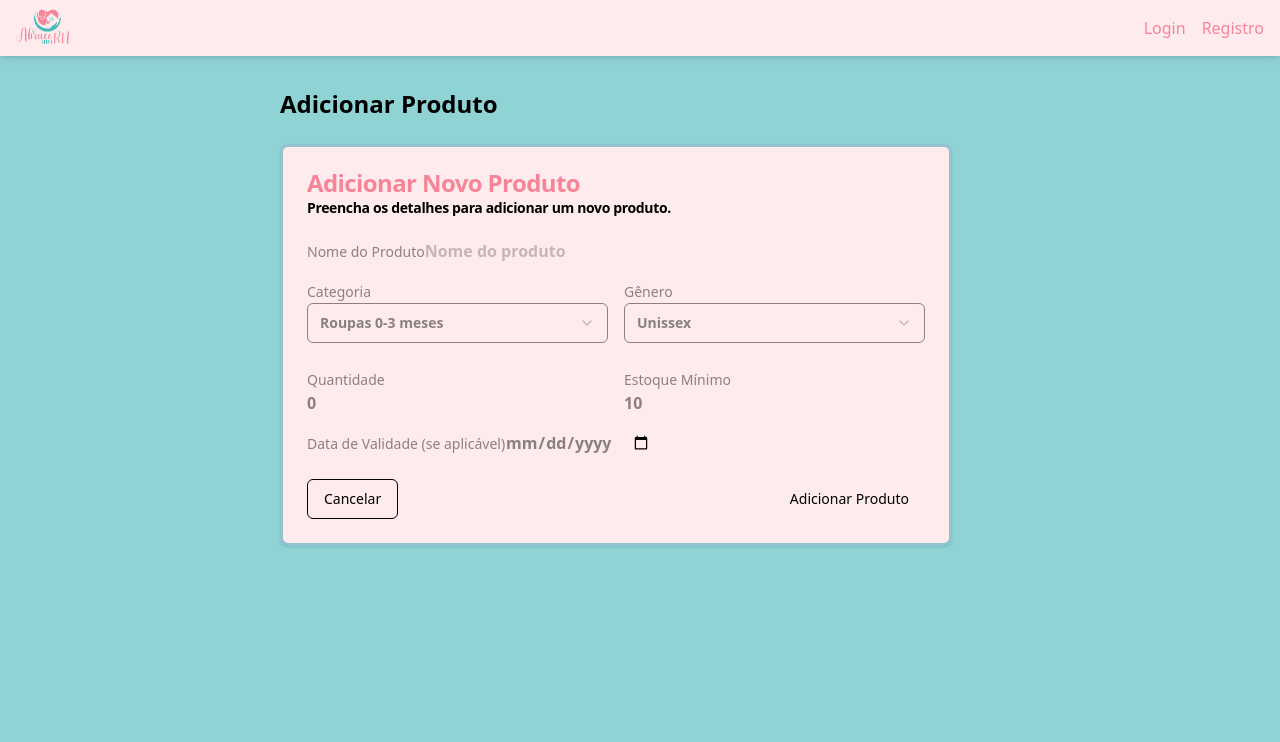
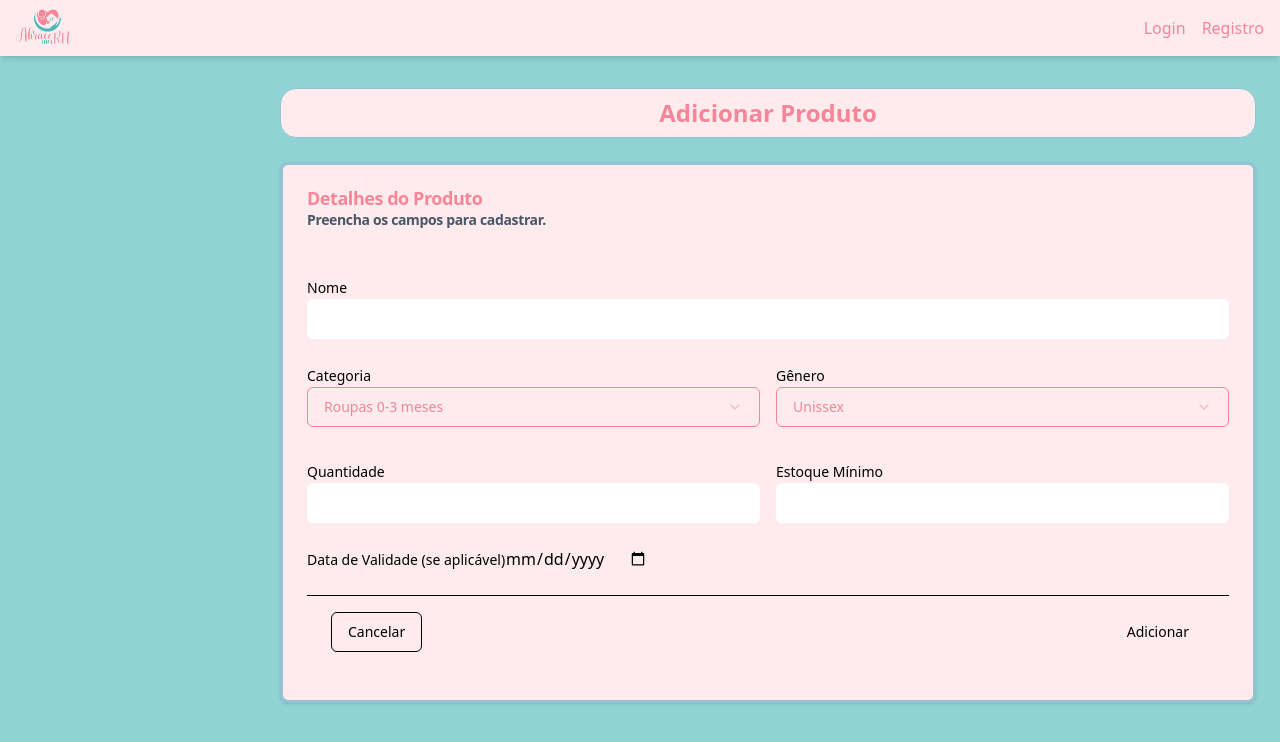
Before and after one commit to DavigSo/storage-manager-frontend, a React (Vite) app: page /products/add in a window 1280 px wide. Shown: the top 742 px of the page. Built offline with nearby package versions, Linux system fonts and the light colour scheme.

Commit message:
integração e estilização das funções de adicionar, editar e ver detalhes completas

```diff
--- a/src/App.jsx
+++ b/src/App.jsx
@@ -6,7 +6,7 @@ import NavBar from './components/Layout/NavBar';
 import Sidebar from './components/Layout/SideBar';
 import Dashboard from './pages/Dashboard';
 import Products from './pages/Products';
-import ProductDetail from "./pages/ProductDetail";
+import ProductDetail from './pages/ProductDetail';
 import ProductForm from './components/forms/ProductForm';
 import { ProductProvider } from './contexts/ProductContext';
 import { Toaster } from './components/ui/toaster';
@@ -25,40 +25,13 @@ function App() {
           <Route path="/" element={<Login />} />
           <Route path="/login" element={<Login />} />
           <Route path="/register" element={<Register />} />
-          <Route path="/dashboard" element={<Dashboard/>} />
+          <Route path="/dashboard" element={<Dashboard />} />
           <Route path="/products" element={<Products />} />
-          <Route
-            path="/products/:id"
-            element={
-              <div className="pt-16 pl-64">
-                <div className="p-6">
-                  <h1 className="text-2xl font-bold mb-6">Detalhes do Produto</h1>
-                  <ProductDetail />
-                </div>
-              </div>
-            }
-          />
-          <Route
-            path="/products/add"
-            element={
-              <div className="pt-16 pl-64">
-                <div className="p-6">
-                  <h1 className="text-2xl font-bold mb-6">Adicionar Produto</h1>
-                  <ProductForm />
-                </div>
-              </div>
-            }
-          />
+          <Route path="/products/:id" element={<ProductDetail />} />
+          <Route path="/products/add" element={<ProductForm />} />
           <Route
             path="/products/edit/:id"
-            element={
-              <div className="pt-16 pl-64">
-                <div className="p-6">
-                  <h1 className="text-2xl font-bold mb-6">Editar Produto</h1>
-                  <ProductForm isEdit={true} />
-                </div>
-              </div>
-            }
+            element={<ProductForm isEdit={true} />}
           />
         </Routes>
       </div>
--- a/src/components/forms/LoginForm.jsx
+++ b/src/components/forms/LoginForm.jsx
@@ -17,7 +17,7 @@ function LoginForm() {
 
   return (
     <div className="w-full max-w-md">
-      <div className="rounded-lg bg-[#feebee] text-card-foreground shadow-sm">
+      <div className="p-2 rounded-lg bg-[#feebee] text-card-foreground shadow-sm">
         <h1 className="flex flex-col space-y-1.5 p-6 text-5xl font-bold text-[#f68597]">
           Acessar Conta
         </h1>
--- a/src/components/forms/ProductForm.jsx
+++ b/src/components/forms/ProductForm.jsx
@@ -1,8 +1,12 @@
-import { useEffect, useState } from 'react';
+import React, { useEffect, useState } from 'react';
 import { useNavigate } from 'react-router-dom';
-import { useProducts,getCategoryOptions,getGenderOptions } from '../../contexts/ProductContext';
+import {
+  useProducts,
+  getCategoryOptions,
+  getGenderOptions,
+} from '../../contexts/ProductContext';
 import { Button } from '../ui/button';
-
+import Input from '../ui/Input';
 import {
   Select,
   SelectContent,
@@ -13,10 +17,10 @@ import {
 import {
   Card,
   CardContent,
+  CardHeader,
+  CardTitle,
   CardDescription,
   CardFooter,
-  CardHeader,
-  CardTitle,
 } from '../ui/card';
 import Label from '../ui/LABEL.JSX';
 
@@ -44,12 +48,20 @@ export function ProductForm({ productId, isEdit = false }) {
     }
   }, [isEdit, productId, getProductById]);
 
-  const handleSubmit = async (e) => {
+  const handleSubmit = async e => {
     e.preventDefault();
-    const productData = { name, category, gender, quantity, minimumStock, expirationDate: expirationDate || undefined };
-    let success;
-    if (isEdit && productId) success = await updateProduct(productId, productData);
-    else success = await addProduct(productData);
+    const data = {
+      name,
+      category,
+      gender,
+      quantity,
+      minimumStock,
+      expirationDate: expirationDate || undefined,
+    };
+    const success =
+      isEdit && productId
+        ? await updateProduct(productId, data)
+        : await addProduct(data);
     if (success) navigate('/products');
   };
 
@@ -57,30 +69,57 @@ export function ProductForm({ productId, isEdit = false }) {
   const genderOptions = getGenderOptions();
 
   return (
-    <div className="w-full max-w-2xl">
+    <div className="pt-16 pl-64">
+      <div className="p-6">
+        <div className="text-2xl text-center text-[#f68597] border-[#93c2d2] bg-[#feebee] p-2 border rounded-2xl font-bold mb-6">
+          <h1 className="text-2xl font-bold">
+            {isEdit ? 'Editar Produto' : 'Adicionar Produto'}
+          </h1>
+        </div>
         <Card>
           <CardHeader>
-          <CardTitle>{isEdit ? 'Editar Produto' : 'Adicionar Novo Produto'}</CardTitle>
-          <CardDescription>
-            {isEdit ? 'Edite as informações do produto existente.' : 'Preencha os detalhes para adicionar um novo produto.'}
+            <CardTitle className="text-lg">Detalhes do Produto</CardTitle>
+            <CardDescription className="text-sm text-gray-600">
+              {isEdit
+                ? 'Atualize os campos desejados.'
+                : 'Preencha os campos para cadastrar.'}
             </CardDescription>
           </CardHeader>
-        <form onSubmit={handleSubmit}>
-          <CardContent className="space-y-4">
+          <form onSubmit={handleSubmit} className="p-6 space-y-6">
             <div className="space-y-2">
-              <Label htmlFor="name">Nome do Produto</Label>
-              <input id="name" value={name} onChange={(e) => setName(e.target.value)} required placeholder="Nome do produto" />
+              <Label htmlFor="name">Nome</Label>
+              <Input
+                id="name"
+                value={name}
+                onChange={e => setName(e.target.value)}
+                placeholder="Nome do produto"
+                required
+              />
             </div>
+
             <div className="grid grid-cols-1 md:grid-cols-2 gap-4">
               <div className="space-y-2">
                 <Label htmlFor="category">Categoria</Label>
                 <Select value={category} onValueChange={setCategory}>
-                  <SelectTrigger id="category">
-                    <SelectValue placeholder="Selecione uma categoria" />
+                  <SelectTrigger
+                    id="category"
+                    className="
+    flex items-center gap-2 px-4 py-2 rounded-md text-sm font-medium
+    transition-colors transition-transform duration-200
+    hover:bg-[#f68597] hover:text-white hover:scale-105 cursor-pointer
+  "
+                  >
+                    <SelectValue placeholder="Selecione categoria" />
                   </SelectTrigger>
-                  <SelectContent>
-                    {categoryOptions.map((option) => (
-                      <SelectItem key={option.value} value={option.value}>{option.label}</SelectItem>
+                  <SelectContent className="text-[#f68597] border-[#93c2d2] bg-[#feebee] p-2 border rounded-2xl">
+                    {categoryOptions.map(opt => (
+                      <SelectItem
+                        key={opt.value}
+                        value={opt.value}
+                        className="cursor-pointer transition-colors transition-transform duration-200 hover:bg-[#f68597] hover:text-white hover:scale-105"
+                      >
+                        {opt.label}
+                      </SelectItem>
                     ))}
                   </SelectContent>
                 </Select>
@@ -88,44 +127,94 @@ export function ProductForm({ productId, isEdit = false }) {
               <div className="space-y-2">
                 <Label htmlFor="gender">Gênero</Label>
                 <Select value={gender} onValueChange={setGender}>
-                  <SelectTrigger id="gender">
-                    <SelectValue placeholder="Selecione o gênero" />
+                  <SelectTrigger
+                    id="gender"
+                    className="
+    flex items-center gap-2 px-4 py-2 rounded-md text-sm font-medium
+    transition-colors transition-transform duration-200
+    hover:bg-[#f68597] hover:text-white hover:scale-105 cursor-pointer
+  "
+                  >
+                    <SelectValue placeholder="Selecione gênero" />
                   </SelectTrigger>
-                  <SelectContent>
-                    {genderOptions.map((option) => (
-                      <SelectItem key={option.value} value={option.value}>{option.label}</SelectItem>
+                  <SelectContent className="text-[#f68597] border-[#93c2d2] bg-[#feebee] p-2 border rounded-2xl">
+                    {genderOptions.map(opt => (
+                      <SelectItem
+                        key={opt.value}
+                        value={opt.value}
+                        className="cursor-pointer transition-colors transition-transform duration-200 hover:bg-[#f68597] hover:text-white hover:scale-105"
+                      >
+                        {opt.label}
+                      </SelectItem>
                     ))}
                   </SelectContent>
                 </Select>
               </div>
             </div>
+
             <div className="grid grid-cols-1 md:grid-cols-2 gap-4">
               <div className="space-y-2">
                 <Label htmlFor="quantity">Quantidade</Label>
-                <input id="quantity" type="number" min="0" value={quantity} onChange={(e) => setQuantity(Number(e.target.value))} required />
+                <Input
+                  id="quantity"
+                  type="number"
+                  min={0}
+                  value={quantity}
+                  onChange={e => setQuantity(Number(e.target.value))}
+                  required
+                />
+              </div>
+              <div className="space-y-2">
+                <Label htmlFor="minimumStock">Estoque Mínimo</Label>
+                <Input
+                  id="minimumStock"
+                  type="number"
+                  min={0}
+                  value={minimumStock}
+                  onChange={e => setMinimumStock(Number(e.target.value))}
+                  required
+                />
+              </div>
             </div>
 
             <div className="space-y-2">
-                <Label htmlFor="minimumStock">Estoque Mínimo</Label>
-                <input id="minimumStock" type="number" min="0" value={minimumStock} onChange={(e) => setMinimumStock(Number(e.target.value))} required />
+              <Label htmlFor="expirationDate">
+                Data de Validade (se aplicável)
+              </Label>
+              <input
+                id="expirationDate"
+                type="date"
+                value={expirationDate}
+                onChange={e => setExpirationDate(e.target.value)}
+              />
             </div>
-            </div>
-            <div className="space-y-2">
-              <Label htmlFor="expirationDate">Data de Validade (se aplicável)</Label>
-              <input id="expirationDate" type="date" value={expirationDate} onChange={(e) => setExpirationDate(e.target.value)} />
-            </div>
-          </CardContent>
-          <CardFooter className="flex justify-between">
-            <Button type="button" variant="outline" onClick={() => navigate('/products')}>
+            <CardFooter className="flex justify-between border-t pt-4">
+              <Button
+                type="button"
+                variant="outline"
+                onClick={() => navigate('/products')}
+                className="p-2 rounded-md cursor-pointer transition-colors transition-transform duration-200 hover:bg-[#f68597] hover:text-white hover:scale-105"
+              >
                 Cancelar
               </Button>
-            <Button type="submit" disabled={loading}>
-              {loading ? 'Salvando...' : isEdit ? 'Salvar Alterações' : 'Adicionar Produto'}
+              <Button
+                type="submit"
+                disabled={loading}
+                className="p-2 rounded-md cursor-pointer transition-colors transition-transform duration-200 hover:bg-[#f68597] hover:text-white hover:scale-105"
+              >
+                {loading
+                  ? isEdit
+                    ? 'Salvando...'
+                    : 'Adicionando...'
+                  : isEdit
+                    ? 'Salvar'
+                    : 'Adicionar'}
               </Button>
             </CardFooter>
           </form>
         </Card>
       </div>
+    </div>
   );
 }
 
--- a/src/components/ui/select.jsx
+++ b/src/components/ui/select.jsx
@@ -12,7 +12,7 @@ export const SelectTrigger = React.forwardRef(
     <SelectPrimitive.Trigger
       ref={ref}
       className={cn(
-        'flex h-10 w-full items-center justify-between rounded-md border border-input bg-background px-3 py-2 text-sm ring-offset-background placeholder:text-muted-foreground focus:outline-none focus:ring-2 focus:ring-ring focus:ring-offset-2 disabled:cursor-not-allowed disabled:opacity-50 [&>span]:line-clamp-1',
+        'flex h-10 w-full items-center justify-between rounded-md border border-[#f68597] text-[#f68597] border-input bg-background px-3 py-2 text-sm ring-offset-background placeholder:text-muted-foreground focus:outline-none focus:ring-2 focus:ring-ring focus:ring-offset-2 disabled:cursor-not-allowed disabled:opacity-50 [&>span]:line-clamp-1',
         className
       )}
       {...props}
--- a/src/pages/ProductDetail.jsx
+++ b/src/pages/ProductDetail.jsx
@@ -1,9 +1,19 @@
-import { useEffect, useState } from 'react';
+import React, { useEffect, useState } from 'react';
 import { useParams, useNavigate } from 'react-router-dom';
 import { useAuth } from '../contexts/AuthContext';
-import { useProducts, getCategoryName, getGenderName } from '@/contexts/ProductContext';
+import {
+  useProducts,
+  getCategoryName,
+  getGenderName,
+} from '@/contexts/ProductContext';
 import { Button } from '../components/ui/button';
-import { Card, CardContent, CardHeader, CardTitle } from '@/components/ui/card';
+import {
+  Card,
+  CardContent,
+  CardHeader,
+  CardTitle,
+  CardDescription,
+} from '../components/ui/card';
 import { Badge } from '../components/ui/badge';
 import { Edit, ArrowLeft, Trash2 } from 'lucide-react';
 import {
@@ -17,28 +27,24 @@ import {
 
 export function ProductDetail() {
   const { id } = useParams();
+  const navigate = useNavigate();
   const { isAuthenticated, isLoading } = useAuth();
   const { getProductById, deleteProduct, loading } = useProducts();
-  const navigate = useNavigate();
-  const [showDeleteDialog, setShowDeleteDialog] = useState(false);
+  const [openDelete, setOpenDelete] = useState(false);
 
   useEffect(() => {
-    if (!isLoading && !isAuthenticated) {
-      navigate('/login');
-    }
+    if (!isLoading && !isAuthenticated) navigate('/login');
   }, [isAuthenticated, isLoading, navigate]);
 
   const product = id ? getProductById(id) : null;
-  const isLowStock = product ? product.quantity < product.minimumStock : false;
+  const lowStock = product ? product.quantity < product.minimumStock : false;
 
   const handleDelete = async () => {
     if (id) {
-      const success = await deleteProduct(id);
-      if (success) {
-        navigate('/products');
+      const ok = await deleteProduct(id);
+      if (ok) navigate('/products');
     }
-    }
-    setShowDeleteDialog(false);
+    setOpenDelete(false);
   };
 
   if (isLoading || loading) {
@@ -53,18 +59,20 @@ export function ProductDetail() {
     return (
       <div className="pt-16 pl-64">
         <div className="p-6">
-          <Button variant="outline" onClick={() => navigate('/products')} className="mb-6">
-            <ArrowLeft className="h-4 w-4 mr-2" />
+          <div className="text-2xl text-center text-[#f68597] border-[#93c2d2] bg-[#feebee] p-2 border rounded-2xl font-bold mb-6">
+            <h1 className="text-2xl font-bold">Produto Não Encontrado</h1>
+          </div>
+          <Card>
+            <CardContent className="p-6 text-center">
+              <p className="text-muted-foreground">
+                Este produto não existe ou foi removido.
+              </p>
+              <Button
+                onClick={() => navigate('/products')}
+                className="mt-4 p-2 rounded-md transition-colors transition-transform duration-200 hover:bg-[#f68597] hover:text-white hover:scale-105"
+              >
                 Voltar para Produtos
               </Button>
-          <Card className="max-w-3xl mx-auto">
-            <CardContent className="pt-6">
-              <div className="text-center py-8">
-                <p className="text-muted-foreground">Produto não encontrado.</p>
-                <Button onClick={() => navigate('/products')} className="mt-4">
-                  Ver todos os produtos
-                </Button>
-              </div>
             </CardContent>
           </Card>
         </div>
@@ -75,28 +83,49 @@ export function ProductDetail() {
   return (
     <div className="pt-16 pl-64">
       <div className="p-6">
-        <Button variant="outline" onClick={() => navigate('/products')} className="mb-6">
-          <ArrowLeft className="h-4 w-4 mr-2" />
-          Voltar para Produtos
+        <div className="text-2xl text-center text-[#f68597] border-[#93c2d2] bg-[#feebee] p-2 border rounded-2xl font-bold mb-6">
+          <h1 className="text-2xl font-bold">{product.name}</h1>
+        </div>
+
+        <Card>
+          <CardHeader>
+            <CardTitle className="text-lg">Detalhes do Produto</CardTitle>
+            <CardDescription className="text-sm text-gray-600">
+              Veja as informações completas abaixo
+            </CardDescription>
+          </CardHeader>
+
+          <CardContent className="p-6 space-y-6">
+            <div className="flex justify-between">
+              <Button
+                variant="outline"
+                onClick={() => navigate('/products')}
+                className="p-2 rounded-md transition-colors transition-transform duration-200 hover:bg-[#f68597] hover:text-white hover:scale-105"
+              >
+                <ArrowLeft className="h-4 w-4 mr-2" /> Voltar
               </Button>
-        <Card className="max-w-3xl mx-auto">
-          <CardHeader className="flex items-center justify-between">
-            <CardTitle>{product.name}</CardTitle>
               <div className="flex space-x-2">
-              <Button variant="outline" onClick={() => navigate(`/products/edit/${id}`)}>
-                <Edit className="h-4 w-4 mr-2" />
-                Editar
+                <Button
+                  variant="outline"
+                  onClick={() => navigate(`/products/edit/${id}`)}
+                  className="p-2 rounded-md transition-colors transition-transform duration-200 hover:bg-[#f68597] hover:text-white hover:scale-105"
+                >
+                  <Edit className="h-4 w-4 mr-2" /> Editar
                 </Button>
-              <Button variant="destructive" onClick={() => setShowDeleteDialog(true)}>
-                <Trash2 className="h-4 w-4 mr-2" />
-                Excluir
+                <Button
+                  variant="destructive"
+                  onClick={() => setOpenDelete(true)}
+                  className="p-2 rounded-md transition-colors transition-transform duration-200 hover:bg-red-600 hover:text-white hover:scale-105"
+                >
+                  <Trash2 className="h-4 w-4 mr-2" /> Excluir
                 </Button>
               </div>
-          </CardHeader>
-          <CardContent>
-            <div className="space-y-6">
+            </div>
+
             <div className="flex flex-wrap gap-4">
-                <Badge variant="secondary">{getCategoryName(product.category)}</Badge>
+              <Badge variant="secondary">
+                {getCategoryName(product.category)}
+              </Badge>
               <Badge
                 variant={
                   product.gender === 'MASCULINO'
@@ -109,64 +138,92 @@ export function ProductDetail() {
                 {getGenderName(product.gender)}
               </Badge>
             </div>
-              <div className="grid grid-cols-2 gap-4 border-t border-b py-4">
+
+            <div className="grid grid-cols-1 md:grid-cols-2 gap-4 border-y py-4">
               <div>
-                  <h3 className="font-medium text-muted-foreground">Quantidade em estoque</h3>
-                  <p className={`text-xl font-semibold ${isLowStock ? 'text-destructive' : 'text-green-600'}`}>
+                <h3 className="font-medium text-muted-foreground">
+                  Quantidade em estoque
+                </h3>
+                <p
+                  className={`text-2xl font-semibold ${lowStock ? 'text-destructive' : 'text-green-600'}`}
+                >
                   {product.quantity}
                 </p>
               </div>
               <div>
-                  <h3 className="font-medium text-muted-foreground">Estoque mínimo</h3>
-                  <p className="text-xl font-semibold">{product.minimumStock}</p>
+                <h3 className="font-medium text-muted-foreground">
+                  Estoque mínimo
+                </h3>
+                <p className="text-2xl font-semibold">{product.minimumStock}</p>
               </div>
               {product.expirationDate && (
                 <div>
-                    <h3 className="font-medium text-muted-foreground">Data de validade</h3>
-                    <p className="text-xl font-semibold">
-                      {new Date(product.expirationDate).toLocaleDateString('pt-BR')}
+                  <h3 className="font-medium text-muted-foreground">
+                    Validade
+                  </h3>
+                  <p className="text-2xl font-semibold">
+                    {new Date(product.expirationDate).toLocaleDateString(
+                      'pt-BR'
+                    )}
                   </p>
                 </div>
               )}
               <div>
                 <h3 className="font-medium text-muted-foreground">Status</h3>
                 <div className="mt-1">
-                    {isLowStock ? (
-                      <Badge variant="destructive">Estoque Baixo</Badge>
-                    ) : (
-                      <Badge variant="outline" className="bg-green-100 text-green-800 hover:bg-green-100">
-                        Estoque Adequado
+                  <Badge
+                    variant={lowStock ? 'destructive' : 'outline'}
+                    className={
+                      lowStock
+                        ? 'bg-red-100 text-red-800 hover:bg-red-100'
+                        : 'bg-green-100 text-green-800 hover:bg-green-100'
+                    }
+                  >
+                    {lowStock ? 'Estoque Baixo' : 'Estoque Adequado'}
                   </Badge>
-                    )}
                 </div>
               </div>
             </div>
-              <div className="space-y-2">
-                <div className="flex justify-between items-center text-sm">
-                  <span className="text-muted-foreground">Última atualização</span>
-                  <span>{new Date(product.updatedAt).toLocaleString('pt-BR')}</span>
+
+            <div className="space-y-2 text-sm">
+              <div className="flex justify-between">
+                <span className="text-muted-foreground">Atualizado em</span>
+                <span>
+                  {new Date(product.updatedAt).toLocaleString('pt-BR')}
+                </span>
               </div>
-                <div className="flex justify-between items-center text-sm">
+              <div className="flex justify-between">
                 <span className="text-muted-foreground">Cadastrado em</span>
-                  <span>{new Date(product.createdAt).toLocaleString('pt-BR')}</span>
-                </div>
+                <span>
+                  {new Date(product.createdAt).toLocaleString('pt-BR')}
+                </span>
               </div>
             </div>
           </CardContent>
         </Card>
-        <Dialog open={showDeleteDialog} onOpenChange={setShowDeleteDialog}>
+
+        <Dialog open={openDelete} onOpenChange={setOpenDelete}>
           <DialogContent>
             <DialogHeader>
-              <DialogTitle>Confirmar exclusão</DialogTitle>
+              <DialogTitle>Confirmar Exclusão</DialogTitle>
               <DialogDescription>
-                Tem certeza que deseja excluir "{product.name}"? Esta ação não pode ser desfeita.
+                Tem certeza que deseja excluir “{product.name}”? Esta ação não
+                pode ser desfeita.
               </DialogDescription>
             </DialogHeader>
             <DialogFooter>
-              <Button variant="outline" onClick={() => setShowDeleteDialog(false)}>
+              <Button
+                variant="outline"
+                onClick={() => setOpenDelete(false)}
+                className="p-2 rounded-md transition-colors transition-transform duration-200 hover:bg-[#f68597] hover:text-white hover:scale-105"
+              >
                 Cancelar
               </Button>
-              <Button variant="destructive" onClick={handleDelete}>
+              <Button
+                variant="destructive"
+                onClick={handleDelete}
+                className="p-2 rounded-md transition-colors transition-transform duration-200 hover:bg-red-600 hover:text-white hover:scale-105"
+              >
                 Excluir
               </Button>
             </DialogFooter>
--- a/src/pages/Products.jsx
+++ b/src/pages/Products.jsx
@@ -127,7 +127,7 @@ const Products = () => {
     hover:bg-[#f68597] hover:text-white hover:scale-105 cursor-pointer
   "
           >
-            <Plus className="h-4 w-4 mr-2" />
+            <Plus className="h-4 w-4 mr-2 " />
             Adicionar Produto
           </Button>
         </div>
```
Lines whose indentation alone changed are shown as unchanged.
